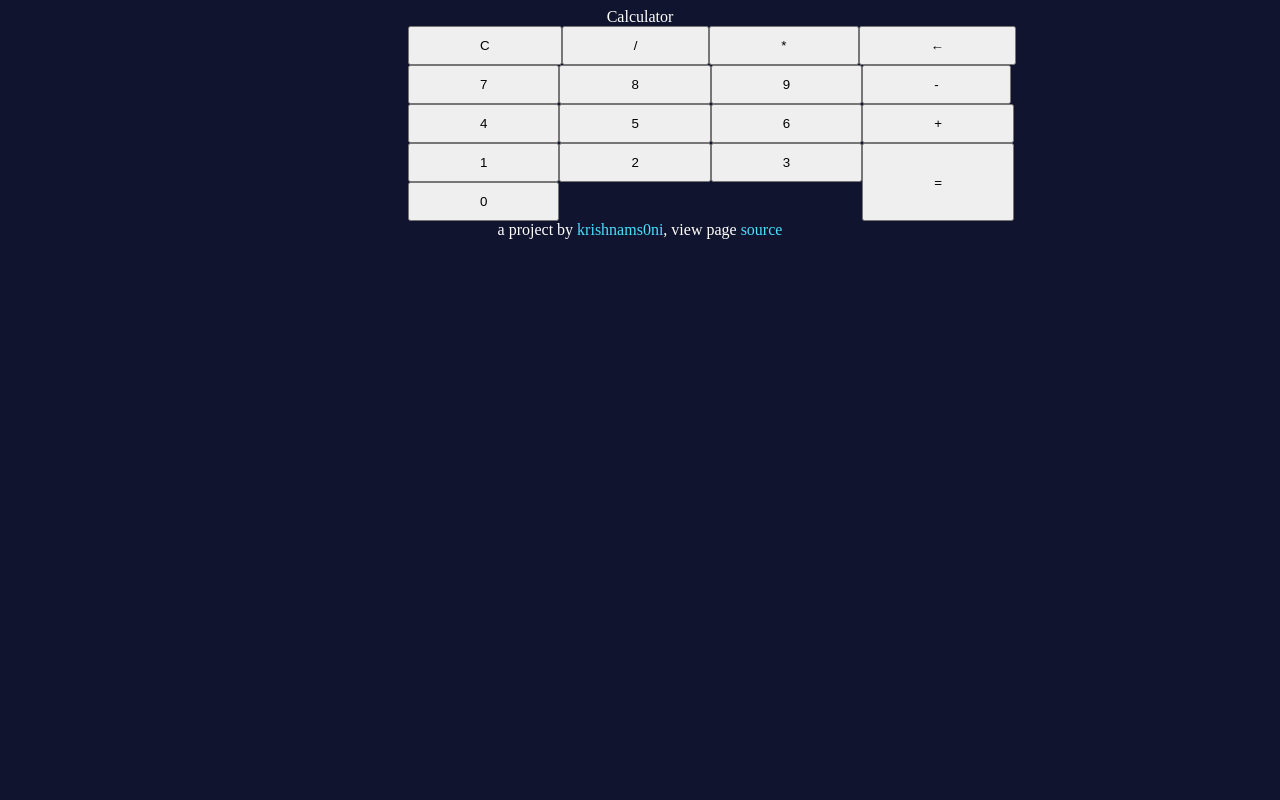
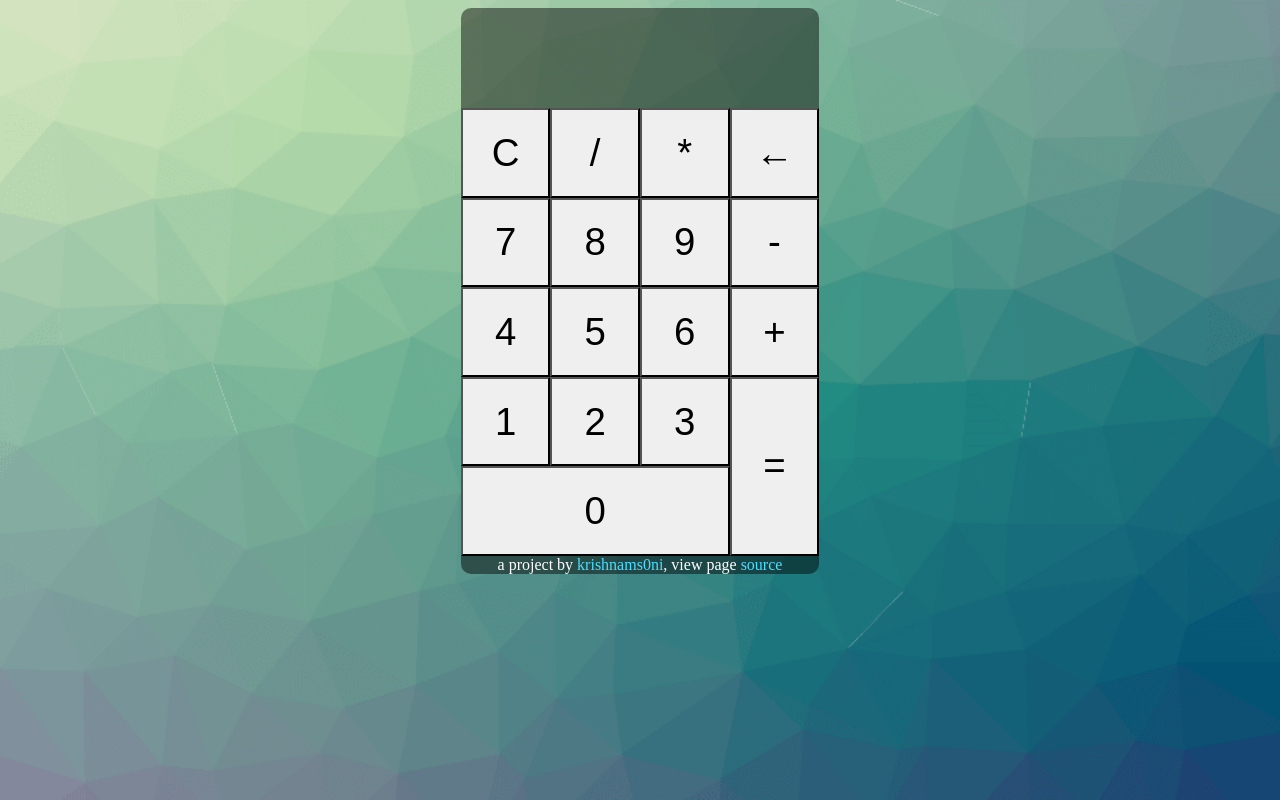
Before and after one commit to krishnams0ni/Calculator, a plain HTML site: page index.html in a window 1280 px wide. Drawn offline with Linux system fonts and the light colour scheme.

Commit message:
Improved GUI, added bg image

```diff
--- a/index.html
+++ b/index.html
@@ -9,8 +9,6 @@
 </head>
 
 <body>
-    <div class="header">Calculator</div>
-
     <div class="calculate">
         <div id="display">
             <div id="displayText"></div>
@@ -18,43 +16,45 @@
         </div>
 
         <div id="rowOne">
-            <button class="button" id="clear">C</button>
-            <button class="button" id="division">/</button>
-            <button class="button" id="multiplication">*</button>
-            <button class="button" id="backspace">←</button>
+            <input type="button" class="button" id="clear" value="C">
+            <input type="button" class="button" id="division" value="/">
+            <input type="button" class="button" id="multiplication" value="*">
+            <input type="button" class="button" id="backspace" value="←">
         </div>
 
         <div id="rowTwo">
-            <button class="button" id="seven">7</button>
-            <button class="button" id="eight">8</button>
-            <button class="button" id="nine">9</button>
-            <button class="button" id="subtraction">-</button>
+            <input type="button" class="button" id="seven" value="7">
+            <input type="button" class="button" id="eight" value="8">
+            <input type="button" class="button" id="nine" value="9">
+            <input type="button" class="button" id="subtraction" value="-">
         </div>
 
         <div id="rowThree">
-            <button class="button" id="four">4</button>
-            <button class="button" id="five">5</button>
-            <button class="button" id="six">6</button>
-            <button class="button" id="addition">+</button>
+            <input type="button" class="button" id="four" value="4">
+            <input type="button" class="button" id="five" value="5">
+            <input type="button" class="button" id="six" value="6">
+            <input type="button" class="button" id="addition" value="+">
         </div>
 
         <div id="rowFour">
             <div id="rowFourDiv">
                 <div id="rowFourDivOne">
-                    <button class="button" id="one">1</button>
-                    <button class="button" id="two">2</button>
-                    <button class="button" id="three">3</button>
+                    <input type="button" class="button" id="one" value="1">
+                    <input type="button" class="button" id="two" value="2">
+                    <input type="button" class="button" id="three" value="3">
                 </div>
                 <div id="rowFourDivTwo">
-                    <button class="button" id="zero">0</button>
+                    <input type="button" class="button" id="zero" value="0">
                 </div>
             </div>
-            <button class="button" id="equals">=</button>
+            <input type="button" class="button" id="equals" value="=">
         </div>
+        <div class="footer">a project by <a href="https://krishnams0ni.github.io/" target="_blank">krishnams0ni</a>,
+            view
+            page <a href="https://github.com/krishnams0ni/odin_calculator" target="_blank">source</a></div>
     </div>
 
-    <div class="footer">a project by <a href="https://krishnams0ni.github.io/" target="_blank">krishnams0ni</a>, view
-        page <a href="https://github.com/krishnams0ni/odin_calculator" target="_blank">source</a></div>
+
 </body>
 
 </html>
--- a/script.js
+++ b/script.js
@@ -41,11 +41,16 @@ function calculate(toCalc) {
 const displayValue = document.querySelector(".calculate");
 displayValue.addEventListener("click", (e) => {
     const displayUpdate = document.querySelector("#displayText");
+    const result = document.querySelector("#displayOutput");
 
-    if (e.target.textContent === "=") {
-        const result = document.querySelector("#displayOutput");
+    if (e.target.value === "=") {
         result.textContent = calculate(displayUpdate.textContent);
+    } else if (e.target.value === "←") {
+        displayUpdate.textContent = displayUpdate.textContent.slice(0, -1);
+    } else if (e.target.value === "C") {
+        displayUpdate.textContent = "";
+        result.textContent = "";
     } else {
-        displayUpdate.textContent += e.target.textContent;
+        displayUpdate.textContent += e.target.value;
     }
 });
--- a/style.css
+++ b/style.css
@@ -1,21 +1,16 @@
 body {
     color: #fff;
-    background-color: #11142e;
-}
-
-.header,
-.footer {
-    text-align: center;
+    background-image: url(bg.png);
+    background-size: cover;
+    background-repeat: no-repeat;
+    background-attachment: fixed;
 }
 
 .calculate {
     display: flex;
     flex-direction: column;
-    padding: 0px 400px;
-}
-
-button {
-    padding: 10px 70px;
+    width: fit-content;
+    margin: auto;
 }
 
 a {
@@ -30,12 +25,41 @@ a {
 #rowFourDivOne,
 #rowFourDivTwo {
     display: flex;
-    flex-direction: row;
-    justify-content: stretch;
-    align-items: stretch;
+}
+
+#zero {
     width: 100%;
 }
 
-#rowFourDiv {
-    flex-direction: column;
+#equals {
+    height: 14vw;
 }
+
+#displayText,
+#displayOutput {
+    font-size: 40px;
+    text-align: right;
+    height: 50px;
+    background-color: #00000076;
+    padding: 0px 10px;
+    border: none;
+}
+
+#displayText {
+    border-top-right-radius: 10px;
+    border-top-left-radius: 10px;
+}
+
+.footer {
+    text-align: center;
+    border-bottom-left-radius: 10px;
+    border-bottom-right-radius: 10px;
+    background-color: #00000076;
+}
+
+input {
+    width: 7vw;
+    height: 7vw;
+    border-radius: 0%;
+    font-size: 3vw;
+}
```
Also changed, not shown: bg.png (added).
